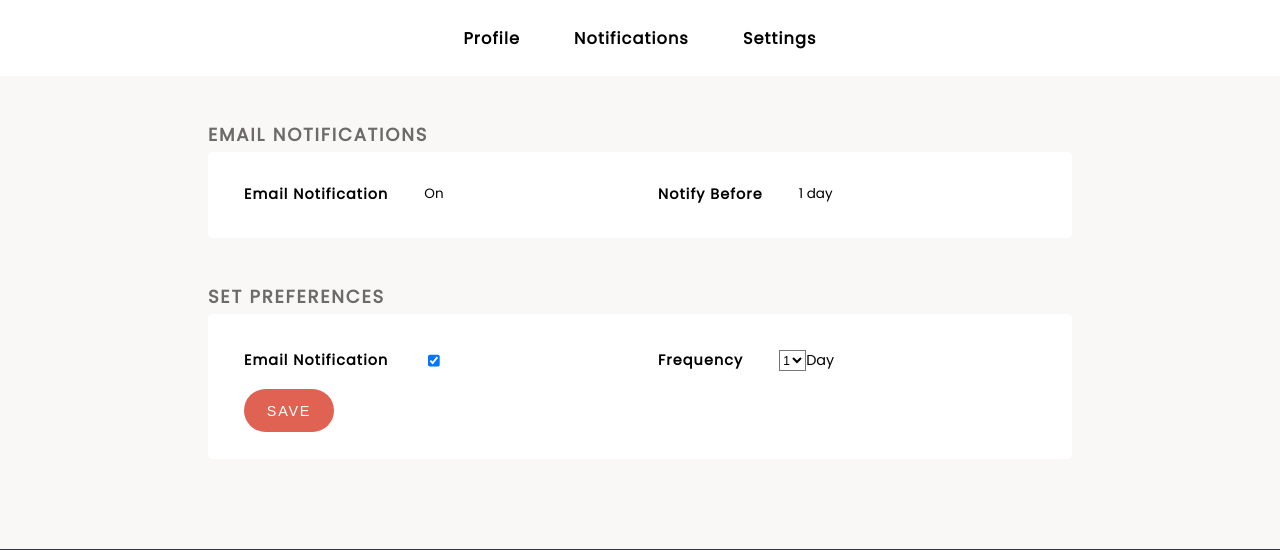
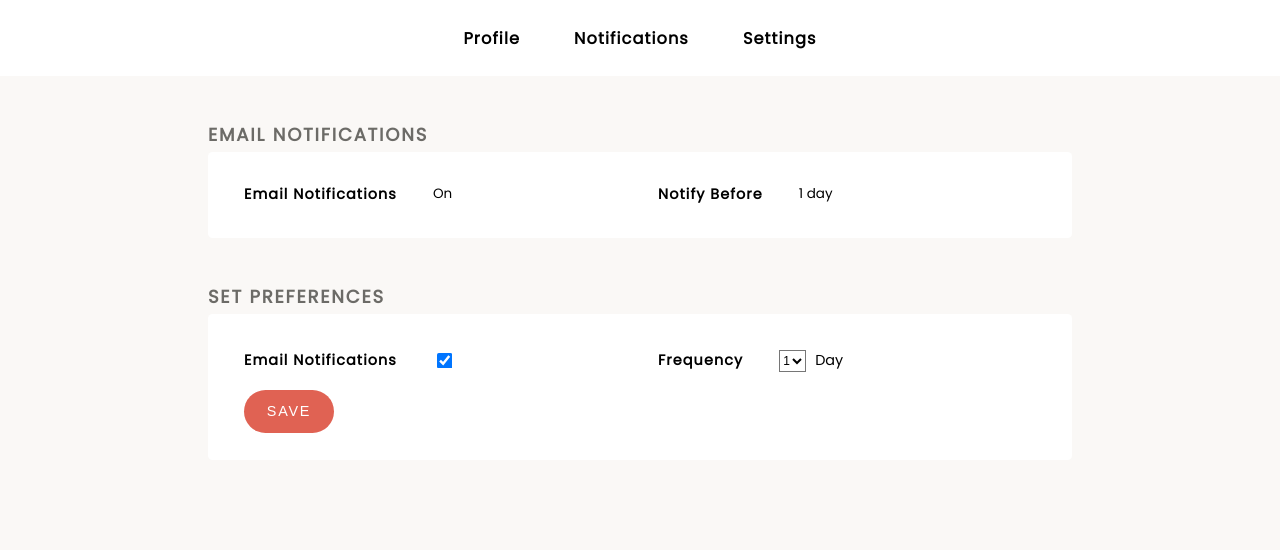
Before and after one commit to yzeng810/CSC210Final, a Flask app: template templates/preference.html in a window 1280 px wide. Shown: the part 534-1084 px from the top of the page. Run offline with Flask 2, Linux system fonts and the light colour scheme; the template is opened without the code that fills it, so the values that code supplies are empty; a user stored in the database is signed in; parts of the project's set-up code (start-up, migrations or seed data) failed here and were passed over.

Commit message:
css html

```diff
--- a/static/css/dashboard.css
+++ b/static/css/dashboard.css
@@ -182,6 +182,15 @@
 	cursor: pointer;
 	margin-bottom: 10px;
 }
+
+.notiItem input {
+	height: 18px;
+	width: 18px;
+}
+
+.notiItem span {
+	margin-left: 10px;
+}
 /* --------------- End ------------- */
 
 
--- a/templates/preference.html
+++ b/templates/preference.html
@@ -7,7 +7,7 @@
 	<div class="profileContent">
 
 		<div class="profileItem">
-			<h3>Email Notification</h3>
+			<h3>Email Notifications</h3>
 			<p>On</p>
 		</div>
 
@@ -22,7 +22,7 @@
 	<form class="profileContent">
 
 		<div class="profileItem notiItem">
-			<label>Email Notification</label><br>
+			<label>Email Notifications</label><br>
 			<input type="checkbox" checked>
 		</div>
 
```
